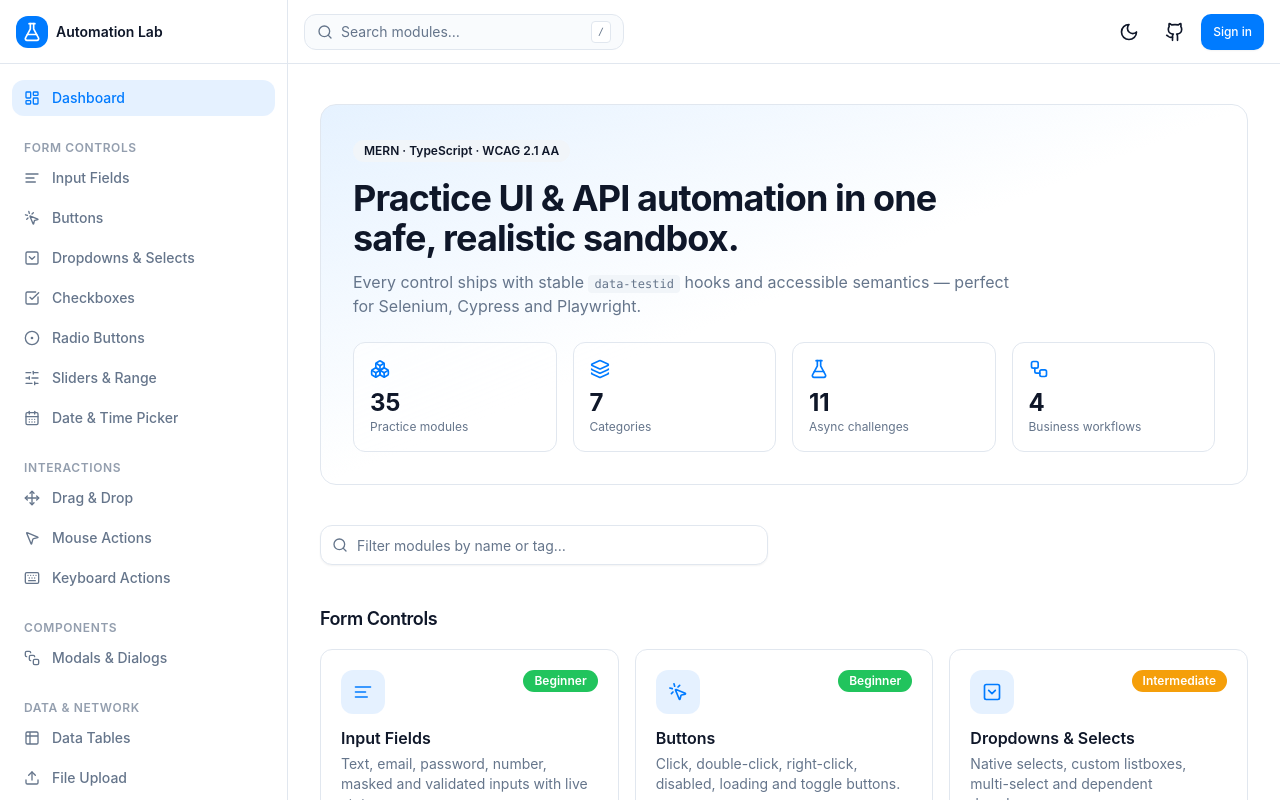
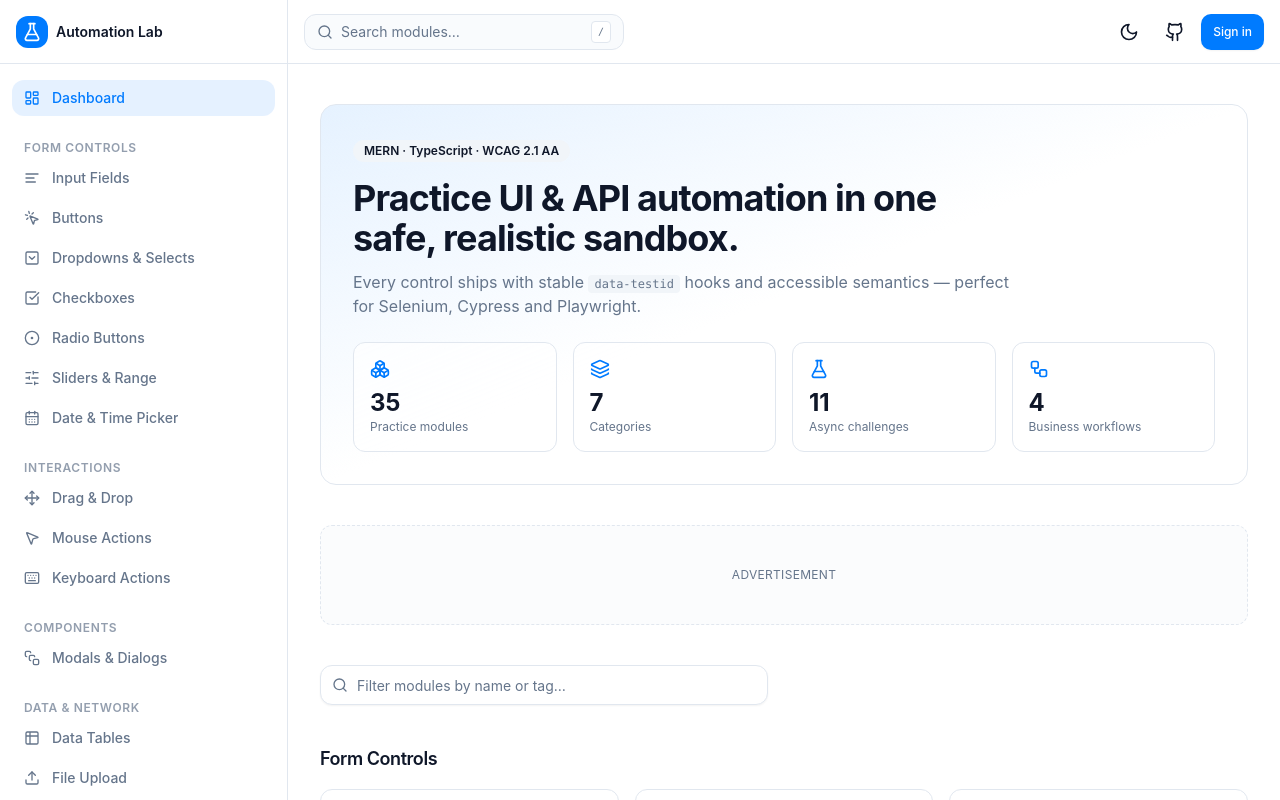
Before and after one commit to Prathamd0610/Automation-Testing-WebSite, a React (Vite) app in the folder client/: page / in a window 1280 px wide. Built offline with nearby package versions, Linux system fonts and the light colour scheme; no server answers.

Commit message:
Updated Adsense

```diff
--- /dev/null
+++ b/client/src/components/common/AdSlot.tsx
@@ -0,0 +1,75 @@
+import { useEffect, useRef } from 'react';
+import { appEnv } from '@/lib/env';
+import { cn } from '@/lib/utils';
+
+declare global {
+  interface Window {
+    adsbygoogle?: Record<string, unknown>[];
+  }
+}
+
+interface AdSlotProps {
+  /** The ad unit "slot" id from your AdSense dashboard (digits only). */
+  slot: string;
+  /** AdSense ad format, e.g. 'auto', 'horizontal', 'rectangle'. */
+  format?: string;
+  /** Let Google use the full responsive width. */
+  responsive?: boolean;
+  className?: string;
+  testId?: string;
+}
+
+/**
+ * Google AdSense ad unit.
+ *
+ * Real ads load only when `VITE_ADSENSE_CLIENT` (your `ca-pub-…` id) is set AND
+ * the AdSense loader script is present in `index.html`. Until then a neutral
+ * placeholder keeps the layout intentional (and avoids errors in development).
+ */
+export function AdSlot({
+  slot,
+  format = 'auto',
+  responsive = true,
+  className,
+  testId = 'ad-slot',
+}: AdSlotProps) {
+  const client = appEnv.adsenseClient;
+  const pushed = useRef(false);
+
+  useEffect(() => {
+    if (!client || pushed.current) return;
+    try {
+      (window.adsbygoogle = window.adsbygoogle ?? []).push({});
+      pushed.current = true;
+    } catch {
+      // Loader not ready yet or blocked by an ad blocker — fail silently.
+    }
+  }, [client, slot]);
+
+  if (!client) {
+    return (
+      <div
+        data-testid={testId}
+        aria-hidden="true"
+        className={cn(
+          'flex min-h-[100px] w-full items-center justify-center rounded-xl border border-dashed border-border bg-muted/30 text-xs uppercase tracking-wide text-muted-foreground',
+          className,
+        )}
+      >
+        Advertisement
+      </div>
+    );
+  }
+
+  return (
+    <ins
+      className={cn('adsbygoogle', className)}
+      style={{ display: 'block' }}
+      data-ad-client={client}
+      data-ad-slot={slot}
+      data-ad-format={format}
+      data-full-width-responsive={responsive ? 'true' : 'false'}
+      data-testid={testId}
+    />
+  );
+}
--- a/client/src/lib/env.ts
+++ b/client/src/lib/env.ts
@@ -6,6 +6,7 @@ export const appEnv = {
   apiUrl: import.meta.env.VITE_API_URL ?? 'http://localhost:5000/api',
   appName: import.meta.env.VITE_APP_NAME ?? 'Automation Testing Practice Platform',
   environment: import.meta.env.VITE_ENVIRONMENT ?? 'development',
+  adsenseClient: import.meta.env.VITE_ADSENSE_CLIENT ?? '',
 };
 
 /** API origin without the trailing `/api` (used for sockets and static uploads). */
--- a/client/src/pages/DashboardPage.tsx
+++ b/client/src/pages/DashboardPage.tsx
@@ -3,6 +3,7 @@ import { Search, FlaskConical, Layers, Boxes, Workflow } from 'lucide-react';
 import { Input } from '@/components/ui/input';
 import { Badge } from '@/components/ui/badge';
 import { ModuleCard } from '@/components/common/ModuleCard';
+import { AdSlot } from '@/components/common/AdSlot';
 import { MODULES, MODULE_CATEGORIES, searchModules } from '@/config/modules';
 import { useDebounce } from '@/hooks/useDebounce';
 
@@ -61,6 +62,9 @@ export default function DashboardPage() {
         </div>
       </section>
 
+      {/* Ad placement — replace the slot id with your real AdSense ad unit id. */}
+      <AdSlot slot="0000000000" testId="ad-dashboard-top" />
+
       <div className="relative max-w-md">
         <Search className="absolute left-3 top-1/2 h-4 w-4 -translate-y-1/2 text-muted-foreground" aria-hidden="true" />
         <Input
@@ -90,6 +94,8 @@ export default function DashboardPage() {
           </section>
         ))
       )}
+
+      <AdSlot slot="1111111111" testId="ad-dashboard-bottom" />
     </div>
   );
 }
--- a/client/src/vite-env.d.ts
+++ b/client/src/vite-env.d.ts
@@ -4,6 +4,7 @@ interface ImportMetaEnv {
   readonly VITE_API_URL: string;
   readonly VITE_APP_NAME: string;
   readonly VITE_ENVIRONMENT: string;
+  readonly VITE_ADSENSE_CLIENT?: string;
 }
 
 interface ImportMeta {
```
Also changed, not shown: client/index.html (+13 -0 lines), client/public/ads.txt (added), 1 other file (tests, documents, lock files or other folders).
